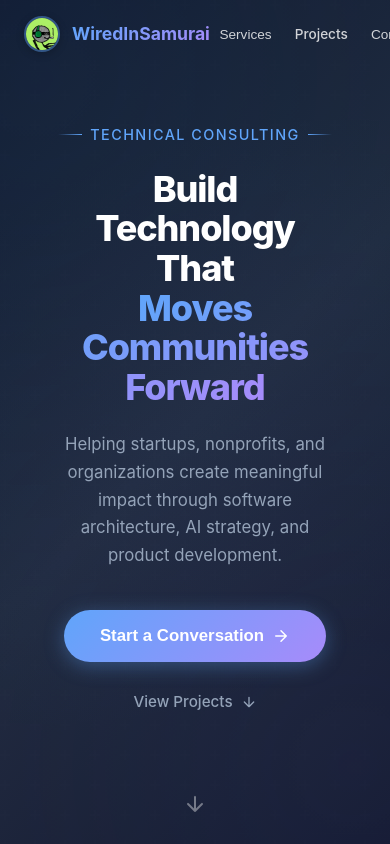
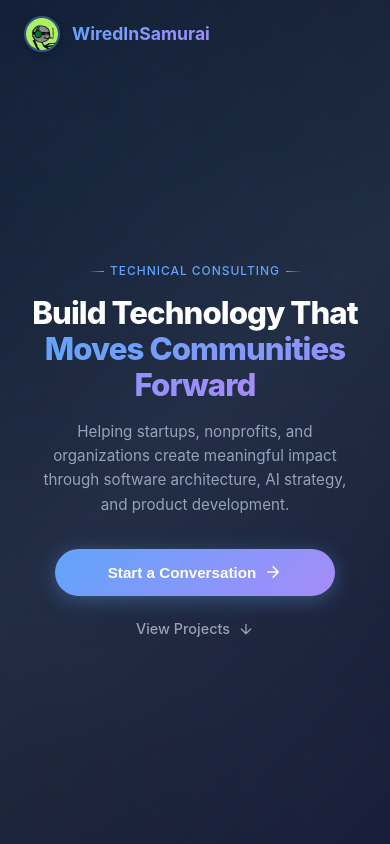
Before and after one commit to johngulb/portfolio, a Next.js app: page / in a window 390 px wide. Shown: the top 844 px of the page. Built offline with nearby package versions, Linux system fonts and the light colour scheme.

Commit message:
portfolio updates

```diff
--- a/src/app/components/hero.tsx
+++ b/src/app/components/hero.tsx
@@ -7,6 +7,7 @@ interface HeroProps {
 
 const StyledHero = styled.section`
   min-height: 100vh;
+  min-height: 100dvh;
   display: flex;
   flex-direction: column;
   justify-content: center;
@@ -16,7 +17,13 @@ const StyledHero = styled.section`
   color: white;
   position: relative;
   overflow: hidden;
-  padding: 2rem;
+  padding: 1.25rem;
+  padding-top: 5rem;
+
+  @media (min-width: 768px) {
+    padding: 2rem;
+    padding-top: 2rem;
+  }
 
   &::before {
     content: "";
@@ -73,27 +80,31 @@ const StyledHero = styled.section`
 
   .hero-content {
     max-width: 900px;
-    padding: 1.5rem;
+    padding: 0.5rem;
     position: relative;
     z-index: 1;
+
+    @media (min-width: 768px) {
+      padding: 1.5rem;
+    }
   }
 
   .eyebrow {
     display: inline-flex;
     align-items: center;
-    gap: 0.5rem;
-    font-size: 0.9rem;
+    gap: 0.4rem;
+    font-size: 0.75rem;
     font-weight: 500;
     color: #60a5fa;
     text-transform: uppercase;
-    letter-spacing: 0.1em;
-    margin-bottom: 1.5rem;
+    letter-spacing: 0.08em;
+    margin-bottom: 1rem;
     animation: fadeInUp 0.8s ease forwards;
 
     &::before,
     &::after {
       content: "";
-      width: 24px;
+      width: 16px;
       height: 1px;
       background: linear-gradient(90deg, transparent, #60a5fa);
     }
@@ -104,6 +115,8 @@ const StyledHero = styled.section`
 
     @media (min-width: 768px) {
       font-size: 0.95rem;
+      gap: 0.5rem;
+      margin-bottom: 1.5rem;
 
       &::before,
       &::after {
@@ -113,16 +126,21 @@ const StyledHero = styled.section`
   }
 
   h1 {
-    font-size: clamp(2.25rem, 7vw, 4rem);
+    font-size: clamp(1.75rem, 8vw, 4rem);
     font-weight: 800;
-    margin-bottom: 1.5rem;
+    margin-bottom: 1rem;
     color: white;
     animation: fadeInUp 0.8s ease forwards;
     animation-delay: 0.15s;
     opacity: 0;
     letter-spacing: -0.03em;
-    line-height: 1.1;
+    line-height: 1.15;
     max-width: 850px;
+
+    @media (min-width: 768px) {
+      margin-bottom: 1.5rem;
+      line-height: 1.1;
+    }
 
     .gradient {
       background: linear-gradient(135deg, #60a5fa, #a78bfa);
@@ -133,38 +151,49 @@ const StyledHero = styled.section`
   }
 
   .subtitle {
-    font-size: clamp(1.05rem, 2.9vw, 1.2rem);
-    margin-bottom: 2.5rem;
+    font-size: clamp(0.95rem, 3.5vw, 1.2rem);
+    margin-bottom: 2rem;
     color: #94a3b8;
     font-weight: 400;
-    line-height: 1.65;
+    line-height: 1.6;
     animation: fadeInUp 0.8s ease forwards;
     animation-delay: 0.3s;
     opacity: 0;
     max-width: 620px;
     margin-left: auto;
     margin-right: auto;
+    padding: 0 0.5rem;
+
+    @media (min-width: 768px) {
+      margin-bottom: 2.5rem;
+      line-height: 1.65;
+      padding: 0;
+    }
   }
 
   .cta-group {
     display: flex;
     flex-direction: column;
     align-items: center;
-    gap: 1rem;
+    gap: 0.75rem;
     animation: fadeInUp 0.8s ease forwards;
     animation-delay: 0.45s;
     opacity: 0;
+    width: 100%;
+    padding: 0 1rem;
 
     @media (min-width: 480px) {
       flex-direction: row;
       justify-content: center;
       gap: 1.25rem;
+      width: auto;
+      padding: 0;
     }
   }
 
   .cta-button {
-    padding: 1rem 2.25rem;
-    font-size: 1.05rem;
+    padding: 0.9rem 1.75rem;
+    font-size: 0.95rem;
     font-weight: 600;
     background: linear-gradient(135deg, #60a5fa, #a78bfa);
     border: none;
@@ -175,7 +204,17 @@ const StyledHero = styled.section`
     box-shadow: 0 4px 20px rgba(96, 165, 250, 0.35);
     display: inline-flex;
     align-items: center;
+    justify-content: center;
     gap: 0.5rem;
+    width: 100%;
+    max-width: 280px;
+
+    @media (min-width: 480px) {
+      width: auto;
+      max-width: none;
+      padding: 1rem 2.25rem;
+      font-size: 1.05rem;
+    }
 
     svg {
       width: 18px;
@@ -198,12 +237,17 @@ const StyledHero = styled.section`
     align-items: center;
     gap: 0.5rem;
     color: #94a3b8;
-    font-size: 0.95rem;
+    font-size: 0.9rem;
     font-weight: 500;
-    padding: 0.75rem 1.25rem;
+    padding: 0.6rem 1rem;
     border-radius: 50px;
     transition: all 0.3s ease;
     border: 1px solid transparent;
+
+    @media (min-width: 480px) {
+      font-size: 0.95rem;
+      padding: 0.75rem 1.25rem;
+    }
 
     svg {
       width: 16px;
@@ -224,12 +268,18 @@ const StyledHero = styled.section`
 
   .scroll-indicator {
     position: absolute;
-    bottom: 2rem;
+    bottom: 1.5rem;
     left: 50%;
     transform: translateX(-50%);
     animation: fadeInUp 0.8s ease forwards, bounce 2s ease infinite;
     animation-delay: 1s, 1.5s;
     opacity: 0;
+    display: none;
+
+    @media (min-width: 768px) {
+      display: block;
+      bottom: 2rem;
+    }
 
     svg {
       width: 24px;
--- a/src/app/components/navbar.tsx
+++ b/src/app/components/navbar.tsx
@@ -66,18 +66,18 @@ const StyledNav = styled.nav<{ scrolled: boolean }>`
   }
 
   .nav-links {
-    display: flex;
-    gap: 0.25rem;
+    display: none;
+    gap: 0.75rem;
 
     @media (min-width: 768px) {
-      gap: 0.75rem;
+      display: flex;
     }
   }
 
   .nav-link {
     color: rgba(255, 255, 255, 0.8);
-    padding: 0.5rem 0.6rem;
-    font-size: 0.85rem;
+    padding: 0.5rem 1rem;
+    font-size: 0.95rem;
     font-weight: 500;
     border-radius: 8px;
     cursor: pointer;
@@ -85,11 +85,6 @@ const StyledNav = styled.nav<{ scrolled: boolean }>`
     background: transparent;
     border: none;
     text-decoration: none;
-
-    @media (min-width: 768px) {
-      padding: 0.5rem 1rem;
-      font-size: 0.95rem;
-    }
 
     &:hover {
       color: white;
```
